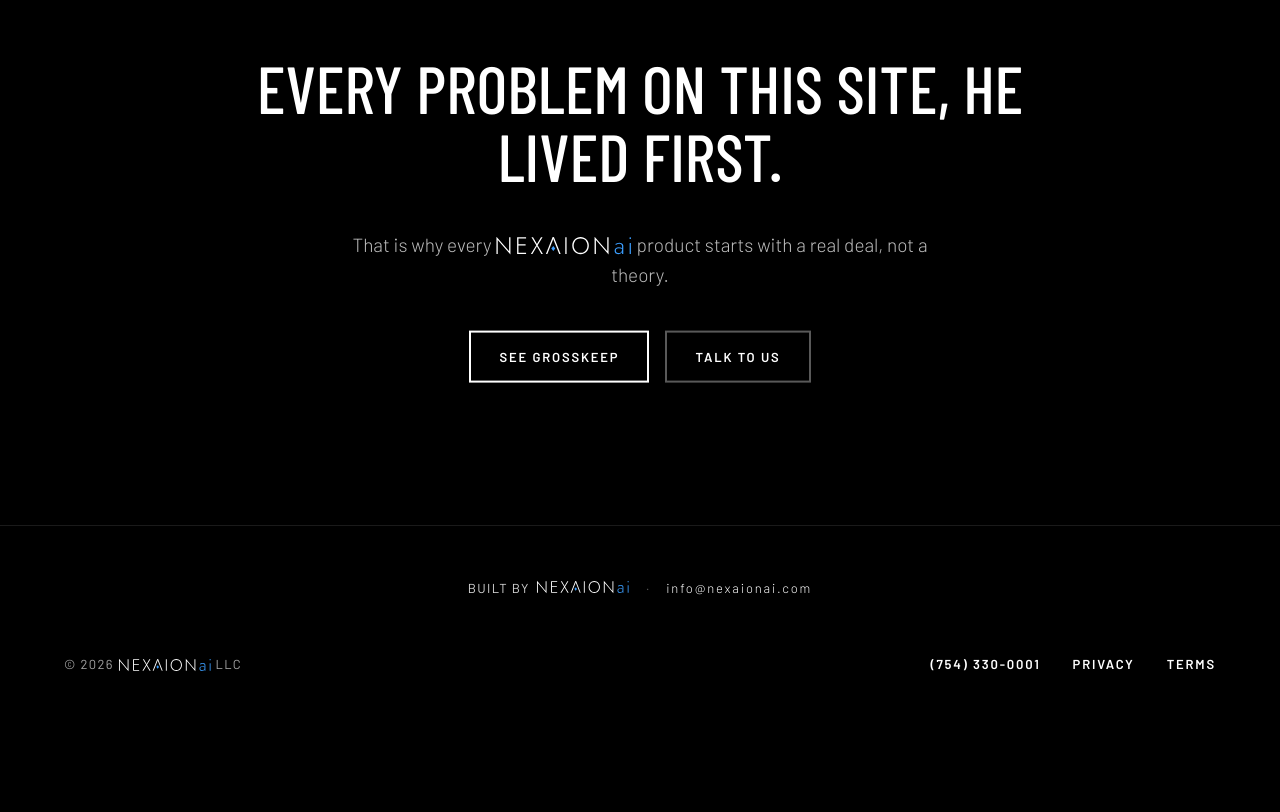
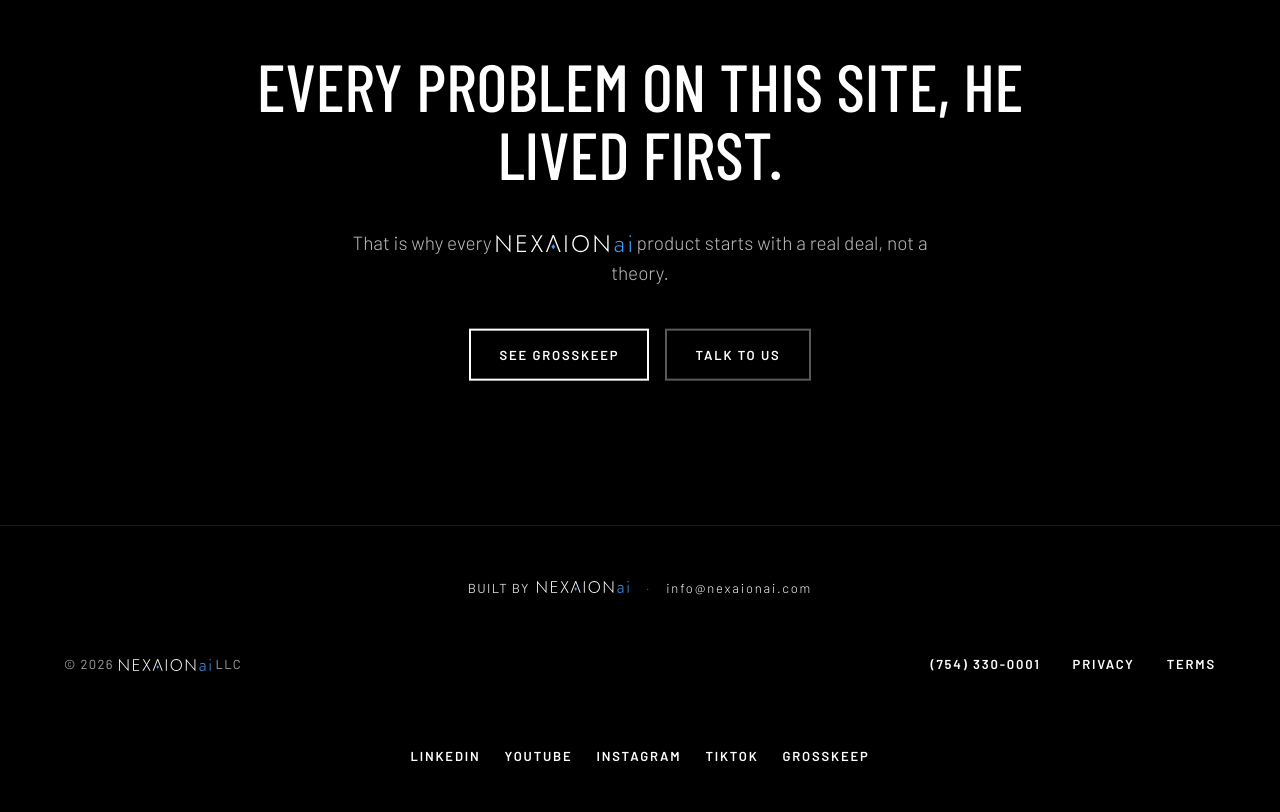
Before and after one commit to nexaionai/nexaionai-site, a plain HTML site: page about.html in a window 1280 px wide. Shown: the part 1836-2648 px from the top of the page. Before the commit the page ends 2570 px from the top, so only its background shows below. Drawn offline with nearby package versions, Linux system fonts and the light colour scheme.

Commit message:
Add social links to all site footers

```diff
--- a/about.html
+++ b/about.html
@@ -155,6 +155,13 @@ background:radial-gradient(ellipse at center,rgba(235,244,255,.95) 0%,rgba(150,1
 <span>© 2026 <img class="nxinline" src="media/nexaionai-logo.svg" alt="NEXAIONai" width="496" height="72"> LLC</span>
 <div style="display: flex; flex-wrap: wrap; gap: 8px 32px"><a href="tel:+17543300001" class="navlink" style="font-size: 13px">(754) 330-0001</a><a href="privacy.html" class="navlink" style="font-size: 13px">Privacy</a><a href="terms.html" class="navlink" style="font-size: 13px">Terms</a></div>
 </div>
+<nav aria-label="Social and company links" style="max-width: 1440px; margin: 0 auto; padding: 0 5% 34px; box-sizing: border-box; display: flex; flex-wrap: wrap; justify-content: center; align-items: center; gap: 10px 24px">
+<a href="https://www.linkedin.com/in/victor-sierra-02027a2b2" class="navlink" aria-label="Victor Sierra on LinkedIn">LinkedIn</a>
+<a href="https://www.youtube.com/@nexaionai" class="navlink" aria-label="NEXAIONai on YouTube" target="_blank" rel="noopener noreferrer">YouTube</a>
+<a href="https://www.instagram.com/nexaionai.llc/" class="navlink" aria-label="NEXAIONai on Instagram" target="_blank" rel="noopener noreferrer">Instagram</a>
+<a href="https://www.tiktok.com/@nexaionai.llc" class="navlink" aria-label="NEXAIONai on TikTok" target="_blank" rel="noopener noreferrer">TikTok</a>
+<a href="https://grosskeep.com/" class="navlink" aria-label="Visit GrossKeep">GrossKeep</a>
+</nav>
 </footer>
 </div>
 
```
Also changed, not shown: index.html (+7 -0 lines), lynkqo.html (+7 -0 lines), privacy.html (+7 -0 lines), sharkeep.html (+7 -0 lines), terms.html (+7 -0 lines).
